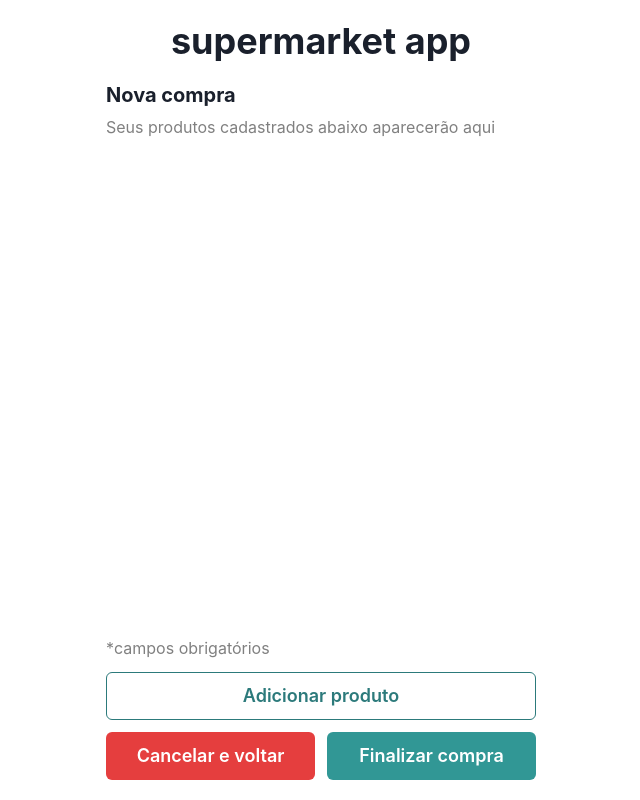
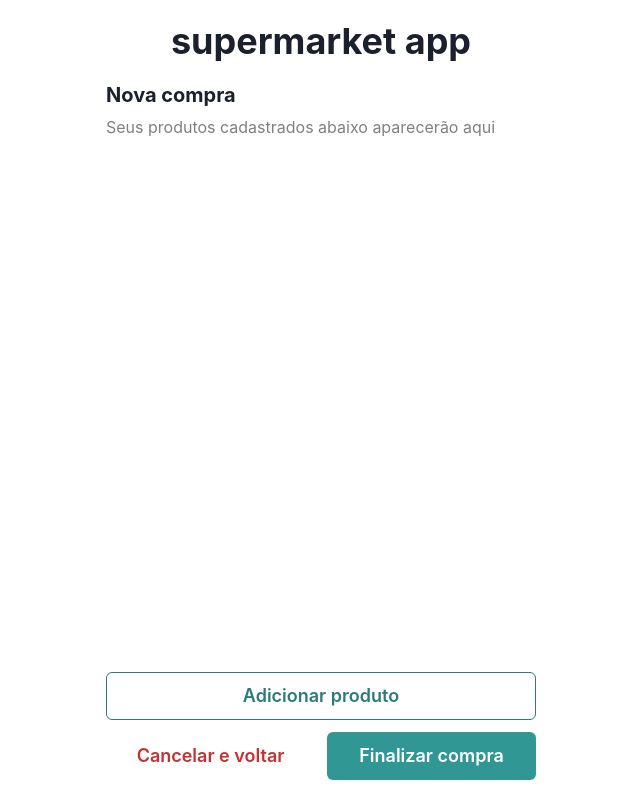
Before and after one commit to wgsquayson/supermarket-app, a React (Create React App) app: page /purchases/new in a window 1280 px wide. Shown: the whole page, without its empty margins (319-959 px from the left). Built offline with nearby package versions, Linux system fonts and the light colour scheme.

Commit message:
add required fields message indicator

```diff
--- a/src/routes/purchase/components/new-product-modal/index.tsx
+++ b/src/routes/purchase/components/new-product-modal/index.tsx
@@ -51,6 +51,9 @@ export default function NewProductModal(props: Omit<ModalProps, "children">) {
                     placeholder="0,00"
                   />
                 </Flex>
+                <Text size="sm" color="grey">
+                  *campos obrigatórios
+                </Text>
               </Stack>
             </form>
           ) : (
--- a/src/routes/purchase/form/index.tsx
+++ b/src/routes/purchase/form/index.tsx
@@ -22,7 +22,6 @@ export default function PurchaseForm() {
         subtitle="Seus produtos cadastrados abaixo aparecerão aqui"
         footer={
           <Stack gap={3}>
-            <Text color="grey">*campos obrigatórios</Text>
             <Button
               colorScheme="teal"
               size="lg"
@@ -37,6 +36,7 @@ export default function PurchaseForm() {
                 colorScheme="red"
                 size="lg"
                 onClick={handleCancel}
+                variant="ghost"
               >
                 Cancelar e voltar
               </Button>
```
